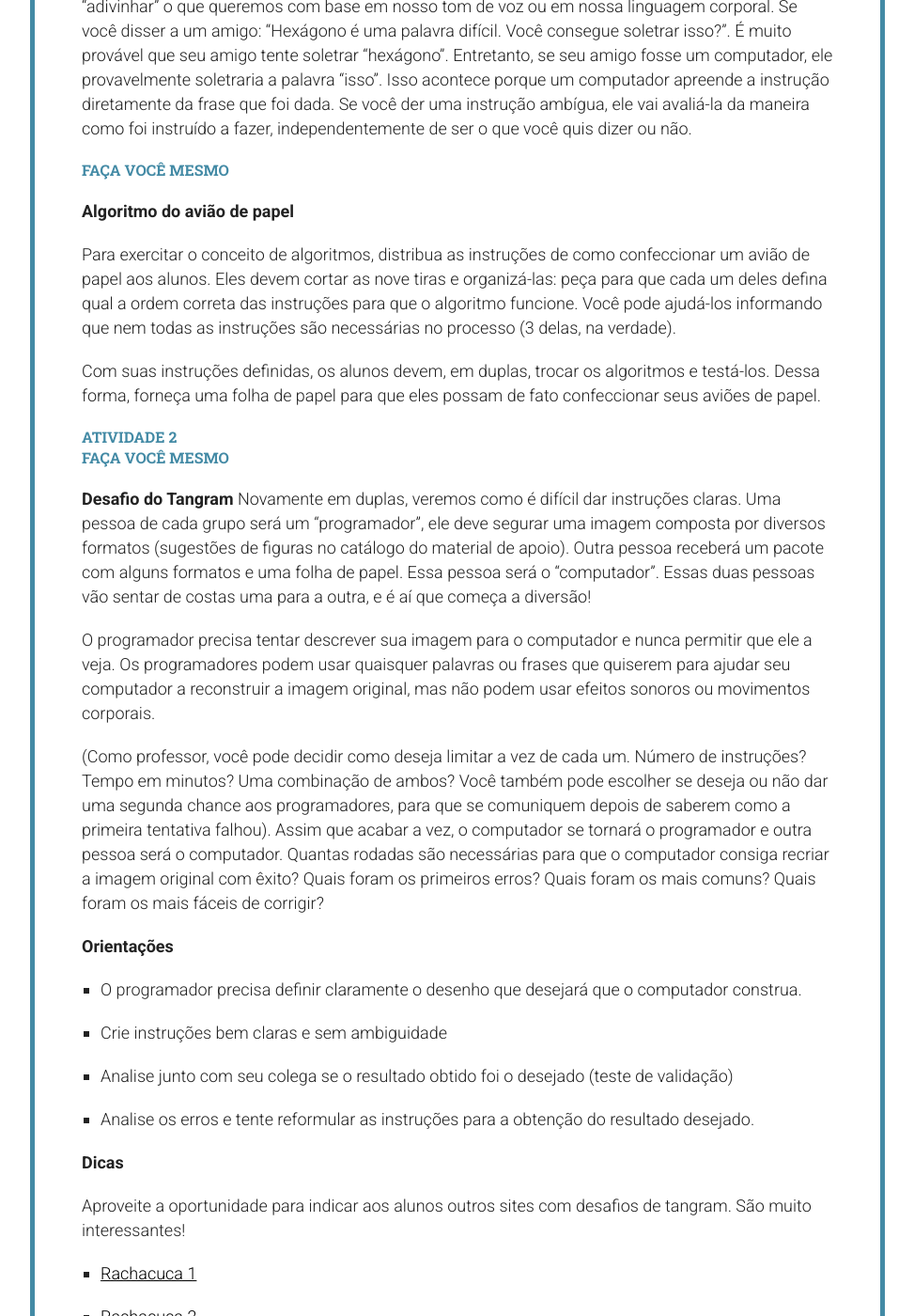
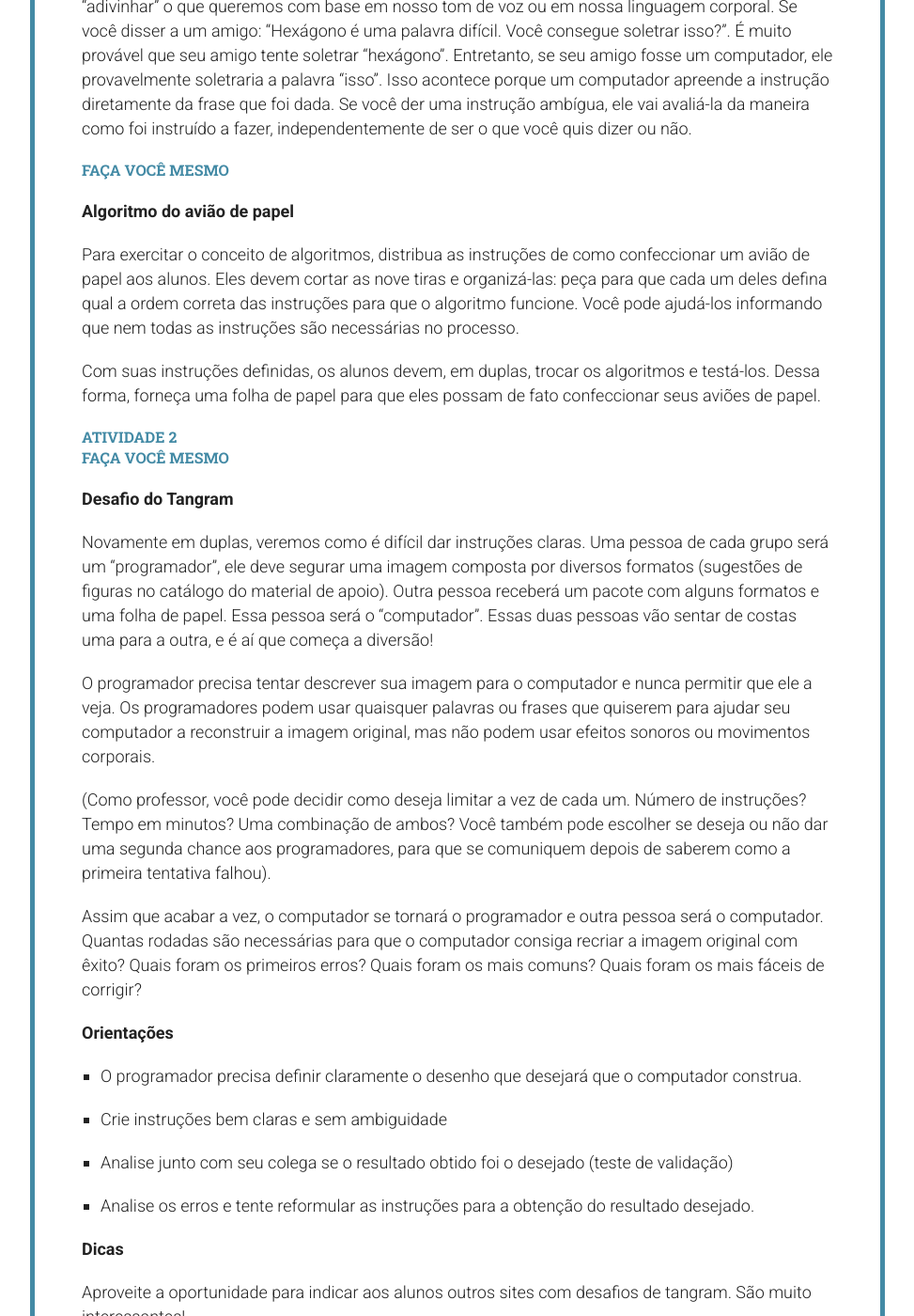
Before and after one commit to Programae/blocos, a Jekyll site: the page built from _posts/2015-01-01-aula07.md, in a window 1280 px wide and 1400 px high, scrolled down 2154 px. Shown: the whole window at 94% size, without its empty margins (153-1126 px from the left). Built offline with Jekyll 4.4.1, drawn with Linux system fonts in a browser that asks for light colours; nearby versions of some CDN libraries; library files that are not in the unit come from our copies.

Commit message:
Alterações - aula 6
Modificações simples.

```diff
--- a/_posts/2015-01-01-aula07.md
+++ b/_posts/2015-01-01-aula07.md
@@ -49,9 +49,10 @@ Para começar este exercício, diga à classe que os computadores “entendem”
 
 **Algoritmo do avião de papel**
 
-Para exercitar o conceito de algoritmos, distribua as instruções de como confeccionar um avião de papel aos alunos. Eles devem cortar as nove tiras e organizá-las: peça para que cada um deles defina qual a ordem correta das instruções para que o algoritmo funcione. Você pode ajudá-los informando que nem todas as instruções são necessárias no processo (3 delas, na verdade).
+Para exercitar o conceito de algoritmos, distribua as instruções de como confeccionar um avião de papel aos alunos. Eles devem cortar as nove tiras e organizá-las: peça para que cada um deles defina qual a ordem correta das instruções para que o algoritmo funcione. Você pode ajudá-los informando que nem todas as instruções são necessárias no processo.
 
 Com suas instruções definidas, os alunos devem, em duplas, trocar os algoritmos e testá-los. Dessa forma, forneça uma folha de papel para que eles possam de fato confeccionar seus aviões de papel.
+
 
 
 
@@ -60,11 +61,13 @@ Com suas instruções definidas, os alunos devem, em duplas, trocar os algoritmo
 ### Faça você mesmo
 
 **Desafio do Tangram**
+
 Novamente em duplas, veremos como é difícil dar instruções claras. Uma pessoa de cada grupo será um “programador”, ele deve segurar uma imagem composta por diversos formatos (sugestões de figuras no catálogo do material de apoio). Outra pessoa receberá um pacote com alguns formatos e uma folha de papel. Essa pessoa será o “computador”. Essas duas pessoas vão sentar de costas uma para a outra, e é aí que começa a diversão!
 
 O programador precisa tentar descrever sua imagem para o computador e nunca permitir que ele a veja. Os programadores podem usar quaisquer palavras ou frases que quiserem para ajudar seu computador a reconstruir a imagem original, mas não podem usar efeitos sonoros ou movimentos corporais.
 
 (Como professor, você pode decidir como deseja limitar a vez de cada um. Número de instruções? Tempo em minutos? Uma combinação de ambos? Você também pode escolher se deseja ou não dar uma segunda chance aos programadores, para que se comuniquem depois de saberem como a primeira tentativa falhou).
+
 Assim que acabar a vez, o computador se tornará o programador e outra pessoa será o computador. Quantas rodadas são necessárias para que o computador consiga recriar a imagem original com êxito? Quais foram os primeiros erros? Quais foram os mais comuns? Quais foram os mais fáceis de corrigir?
 
 
```
